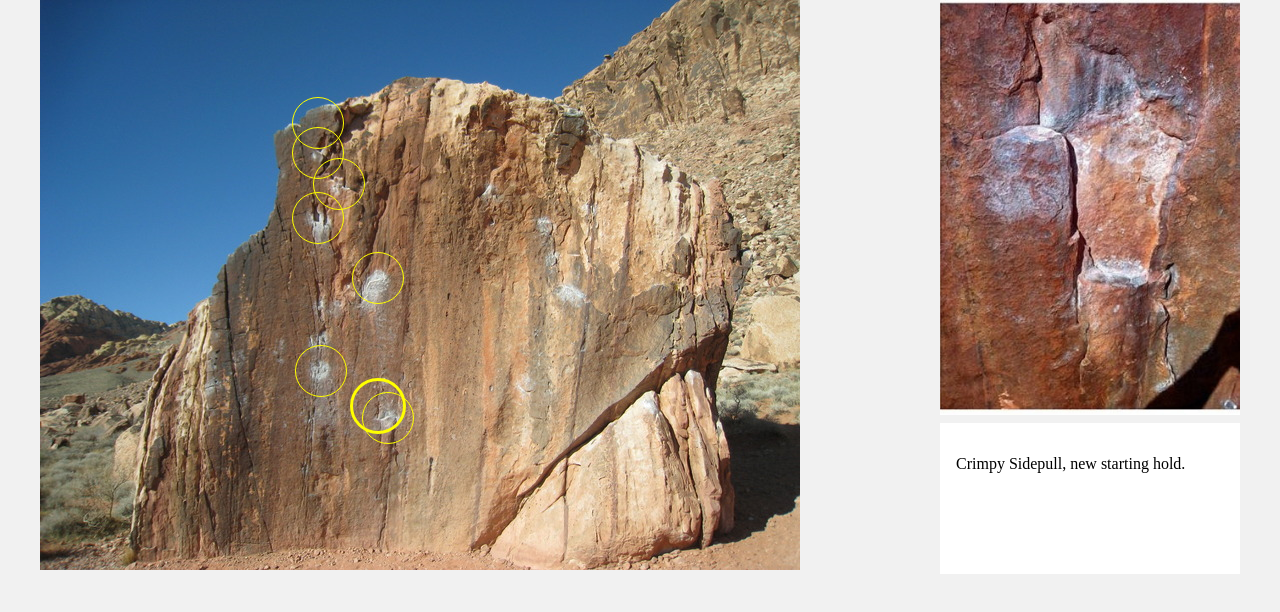
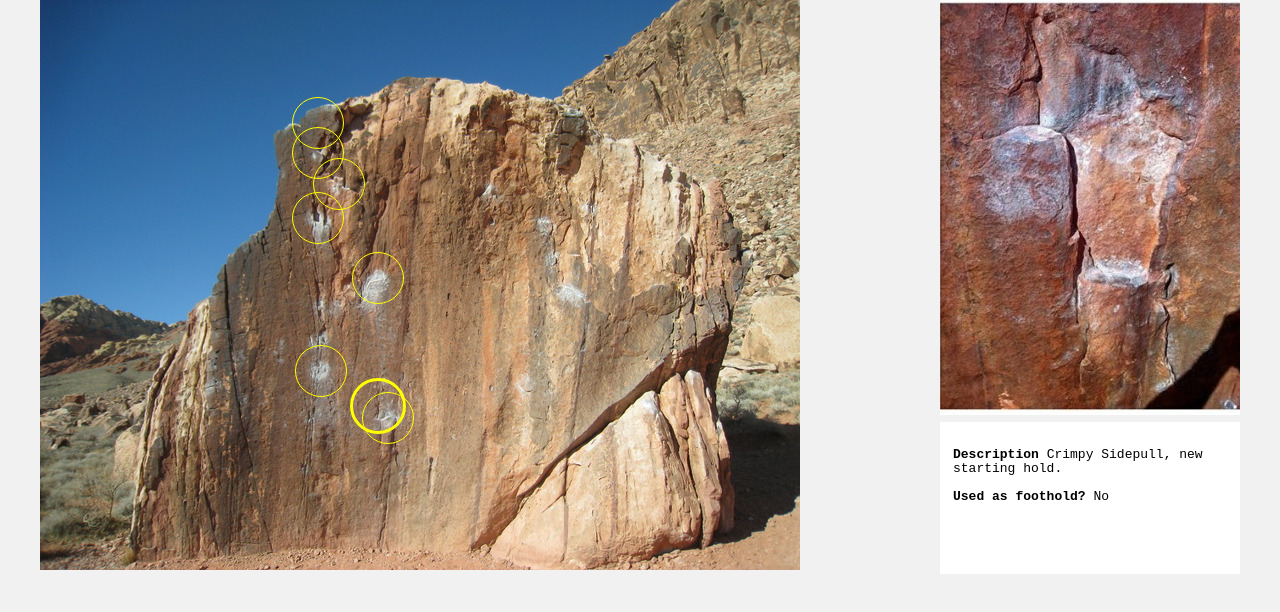
Before and after one commit to kyledavid/rock-genius-redux, a React app: page / in a window 1280 px wide. Shown: the top 612 px of the page. Built offline with nearby package versions, Linux system fonts and the light colour scheme.

Commit message:
App hides detail shelf when no hold selected

```diff
--- a/src/components/Descriptor.js
+++ b/src/components/Descriptor.js
@@ -1,4 +1,7 @@
 import React from 'react'
 
-export default ({description}) => <div className="description">
-  <p>{description}</p></div>
+export default (props) => <div className="description">
+  <p><span className="descriptor-label">Description </span>{props.description}</p>
+  <p><span className="descriptor-label">Used as foothold? </span>
+  {props.isFoot ? 'Yes' : 'No'}</p>
+</div>
--- a/src/containers/App.js
+++ b/src/containers/App.js
@@ -15,7 +15,8 @@ export default class App extends React.Component {
 
   setActive(active) {
       this.setState( (state) => {
-        return {active: state.active === active ? null: active,}
+        console.log(state.active)
+        return {active: state.active === active ? null : active,}
       })
   }
 
--- a/src/containers/Shelf.js
+++ b/src/containers/Shelf.js
@@ -6,7 +6,7 @@ import {pearl} from '../utils/routes.json'
 class Shelf extends React.Component {
   render() {
     let hold = pearl[this.props.active]
-    return (
+    return this.props.active !== null ? (
       <aside id="detail-shelf">
         <div className="shelf-inner-wrapper">
           <Zoompic
@@ -14,10 +14,14 @@ class Shelf extends React.Component {
           />
           <Descriptor
             description={hold.desc}
+            isFoot={hold.foothold}
           />
         </div>
       </aside>
-    )
+
+    ) : <aside id="detail-shelf"></aside>
+
+    return <div></div>
   }
 }
 
--- a/src/scss/shelf.scss
+++ b/src/scss/shelf.scss
@@ -4,6 +4,8 @@
   top: 0;
   bottom: 0;
   width: 300px;
+  font-family: monospace, arial, sans-serif;
+  font-size: 13px;
 }
 
 .zoom-pic {
@@ -24,6 +26,10 @@
   flex: 1;
 }
 
+.descriptor-label {
+  font-weight: bold;
+}
+
 .shelf-inner-wrapper {
   display: flex;
   flex-direction: column;
```
